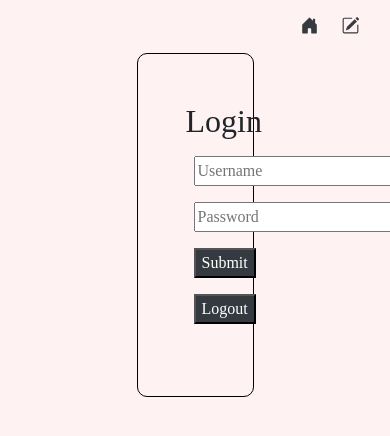
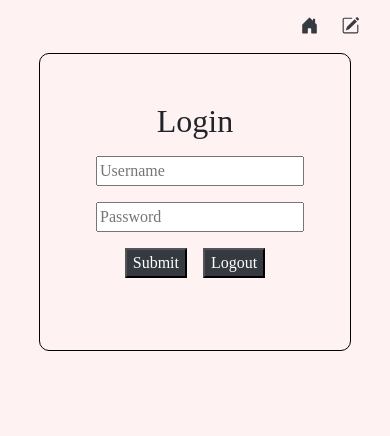
Before and after one commit to malavikasmenon/blog_frontend, a Nuxt app: page /login in a window 390 px wide. Shown: the top 436 px of the page. Built offline with nearby package versions, Linux system fonts and the light colour scheme.

Commit message:
login responsive changes

```diff
--- a/pages/login.vue
+++ b/pages/login.vue
@@ -52,4 +52,9 @@
     max-width: 30%;
     text-align: center;
 }
+@media (max-width:768px) {
+.login-box {
+    max-width: 80%;
+}
+}
 </style>
```
